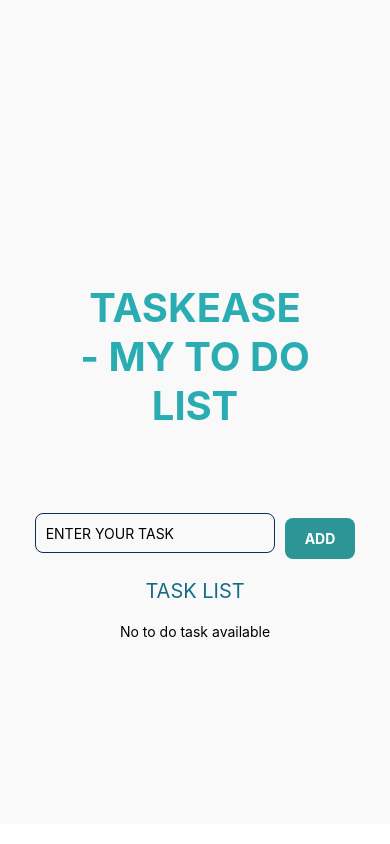
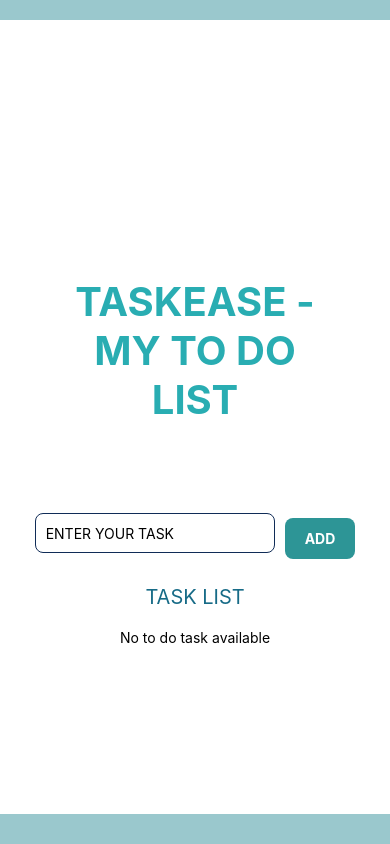
Before and after one commit to kuttysoftmy/ToDoApp, a React Native app: screen / in a window 390 px wide. Built offline with nearby package versions, Linux system fonts and the light colour scheme.

Commit message:
initially completed project

```diff
--- a/App.tsx
+++ b/App.tsx
@@ -39,6 +39,7 @@ export default function App() {
     <ScrollView contentContainerStyle={styles.scrollContainer}>
       <View style={styles.container}>
         <Text style={styles.title}>TASKEASE - MY TO DO LIST</Text>
+
         <View style={styles.inputWrapper}>
           <TextInput
             placeholder="ENTER YOUR TASK"
--- a/styles.ts
+++ b/styles.ts
@@ -4,17 +4,25 @@ import { StyleSheet } from 'react-native';
 export const styles = StyleSheet.create({
   container: {
     flex: 1,
-    backgroundColor: '#f9f9f9',
+    backgroundColor: '#fff',
     paddingHorizontal: 20,
     paddingTop: 40,
     justifyContent: 'center',
     alignItems: 'center',
+    marginTop:20,
+    marginBottom:10,
+    paddingBottom:10,
   },
   inputWrapper: {
     flexDirection: 'row',
     alignItems: 'center',
     marginBottom: 20,
-    display:'flex'
+    paddingLeft:18,
+    paddingRight:18,
+    paddingTop:6,
+    paddingBottom:6,
+    display:'flex',
+    backgroundColor:'white'
   },
   inputBox: {
     flex: 1,
@@ -59,12 +67,16 @@ export const styles = StyleSheet.create({
     flexDirection: 'row',
     justifyContent: 'space-between',
     alignItems: 'center',
-    width: '70%',
+    width: '80%',
     marginBottom: 10,
+    fontSize:14,
+    backgroundColor:'#E3F4F4',
+    padding:10,
+    borderRadius:8,
   },
   task: {
     flex: 1,
-    fontSize: 18,
+    fontSize: 14,
     marginLeft: 10,
   },
   error: {
@@ -97,6 +109,7 @@ export const styles = StyleSheet.create({
     justifyContent: 'center',
     alignItems: 'center',
     paddingBottom: 20,
+    backgroundColor:'#9AC8CD'
   },
 
 
```
